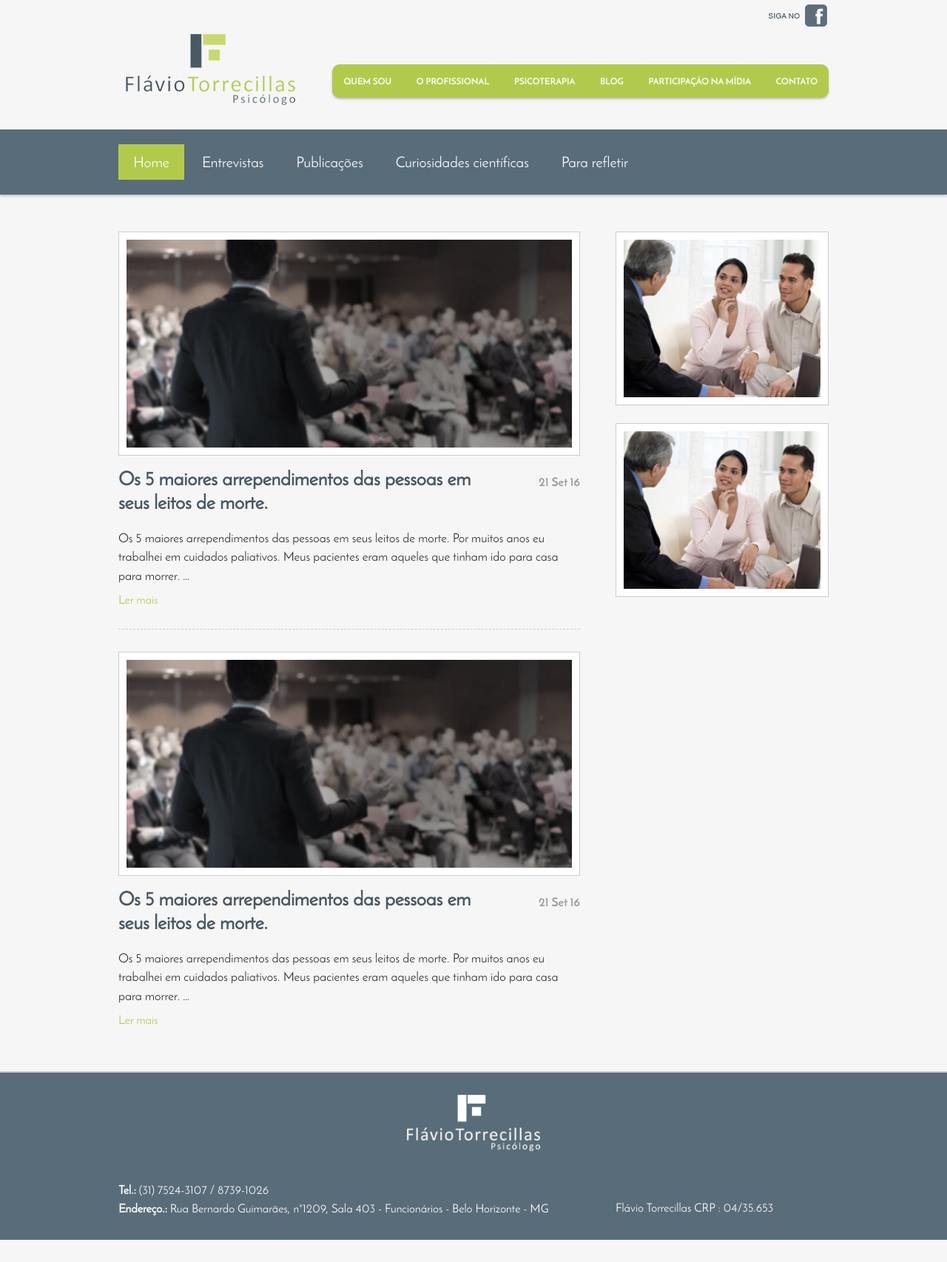
After one commit to victorapp12/flaviopsicologo, a PHP site: page /views/blog_list.php in a window 1280 px wide. The commit adds this page. Shown: the whole page at 74% size. Run offline with PHP 8.4, Linux system fonts and the light colour scheme.

Commit message:
Mais páginas e deixei mais bonito tbm

```diff
--- a/assets/stylesheets/application.css
+++ b/assets/stylesheets/application.css
@@ -77,7 +90,7 @@ body {
     font-family: "josefin_sansbold"; }
     .nav-menu ul li {
       display: inline-block;
-      padding: 15px 10px;
+      padding: 15px;
       position: relative; }
       .nav-menu ul li:hover {
         background: #6A84A1; }
@@ -90,7 +103,7 @@ body {
       .nav-menu ul li a {
         text-transform: uppercase;
         color: #FFF;
-        font-size: 13px; }
+        font-size: 12px; }
       .nav-menu ul li ul {
         position: absolute;
         left: 0;
@@ -122,18 +135,18 @@ body {
       .footer .footer-contact p span, .footer .footer-about p span {
         font-weight: bold; }
   .footer .footer-contact {
-    width: 70%; }
+    width: 70%;
+    line-height: 25px; }
   .footer .footer-about {
     width: 30%; }
+    .footer .footer-about p {
+      margin-top: 27px; }
   .footer .footer-logo {
     width: 100%;
     text-align: center;
     margin-bottom: 40px; }
-
-.home .section-title {
-  text-align: center;
-  font-size: 25px;
-  margin-bottom: 30px; }
+    .footer .footer-logo img {
+      width: 180px; }
 
 .home .home-banner {
   background-image: url("../img/bg_dest.jpg");
@@ -200,6 +215,14 @@ body {
   box-shadow: 0 2px 3px #bdbdbd; }
   .institutional .institutional-title h1 {
     color: #FFF; }
+  .institutional .institutional-title ul li {
+    display: inline-block;
+    padding: 12px 20px; }
+    .institutional .institutional-title ul li:hover, .institutional .institutional-title ul li.active {
+      background: #B2CA4C; }
+    .institutional .institutional-title ul li a {
+      font-size: 20px;
+      color: #FFF; }
 
 .institutional .institutional-content {
   margin-bottom: 40px; }
@@ -245,3 +272,78 @@ body {
         background: #EEEEEE;
         padding: 10px;
         box-sizing: border-box; }
+
+.blog-content .blog-content li:first-child {
+  padding: 10px 0 !important; }
+  .blog-content .blog-content li:first-child .post-content {
+    padding-bottom: 30px; }
+
+.blog-content .blog-content li .post-content {
+  position: relative; }
+
+.blog-content .blog-content li img {
+  width: 100%;
+  border: 1px solid #CCCCCC;
+  padding: 10px;
+  box-sizing: border-box;
+  background: #FFF;
+  margin-bottom: 15px; }
+
+.blog-content .blog-content li h1.post-detail {
+  margin-bottom: 20px;
+  color: #4a5964;
+  font-size: 27px;
+  width: 100%; }
+
+.blog-content .blog-content li h1 {
+  width: 80%; }
+  .blog-content .blog-content li h1 a {
+    color: #4a5964;
+    font-size: 26px; }
+
+.blog-content .blog-content li .post-info {
+  position: absolute;
+  right: 0;
+  top: 0; }
+  .blog-content .blog-content li .post-info span {
+    display: block; }
+  .blog-content .blog-content li .post-info .date {
+    font-weight: bold;
+    font-size: 16px;
+    font-family: "josefin_sansbold";
+    margin-top: 10px;
+    color: #999999; }
+  .blog-content .blog-content li .post-info .author {
+    font-size: 15px; }
+
+.blog-content .blog-content li p {
+  margin-top: 20px; }
+
+.blog-content .blog-content li .read-more {
+  position: relative;
+  top: 10px;
+  color: #B2CA4C; }
+
+.magazines {
+  text-align: center; }
+  .magazines li {
+    border-bottom: none !important;
+    display: inline-block;
+    padding: 10px !important; }
+    .magazines li img {
+      width: 100%;
+      border: 1px solid #CCCCCC;
+      padding: 10px;
+      box-sizing: border-box;
+      background: #FFF; }
+
+.important-websites {
+  text-align: center; }
+  .important-websites p {
+    text-align: left; }
+  .important-websites img {
+    margin: 30px auto;
+    border: 1px solid #CCCCCC;
+    padding: 10px;
+    box-sizing: border-box;
+    background: #FFF; }
--- a/assets/stylesheets/application.sass
+++ b/assets/stylesheets/application.sass
@@ -13,3 +13,5 @@
 @import structures/footer
 @import structures/home
 @import structures/page
+@import structures/blog
+@import structures/participacao_midia
--- a/assets/stylesheets/foundation/config.sass
+++ b/assets/stylesheets/foundation/config.sass
@@ -16,6 +16,7 @@ $grey-500: #6a6a6a
 $grey-600: #596c79
 $grey-700: #4a5964
 $grey-800: #333333
+$grey-900: #999999
 
 //Blue grey
 $blue-grey-500: #6A84A1
--- /dev/null
+++ b/assets/stylesheets/structures/blog.sass
@@ -0,0 +1,50 @@
+.blog-content
+  .blog-content
+    li:first-child
+      padding: 10px 0 !important
+      .post-content
+        padding-bottom: 30px
+    li
+
+      .post-content
+        position: relative
+        // padding-bottom: 30px
+      img
+        width: 100%
+        border: 1px solid $grey-300
+        padding: 10px
+        box-sizing: border-box
+        background: $white
+        margin-bottom: 15px
+      h1.post-detail
+        margin-bottom: 20px
+        color: $grey-700
+        font-size: 27px
+        width: 100%
+      h1
+        width: 80%
+        a
+          color: $grey-700
+          font-size: 26px
+
+      .post-info
+        position: absolute
+        right: 0
+        top: 0
+        span
+          display: block
+        .date
+          font-weight: bold
+          font-size: 16px
+          font-family: $font-bold
+          margin-top: 10px
+          color: $grey-900
+        .author
+          font-size: 15px
+      p
+        margin-top: 20px
+
+      .read-more
+        position: relative
+        top: 10px
+        color: $green-400
--- a/assets/stylesheets/structures/footer.sass
+++ b/assets/stylesheets/structures/footer.sass
@@ -18,11 +18,16 @@
 
   .footer-contact
     width: 70%
+    line-height: 25px
 
   .footer-about
     width: 30%
+    p
+      margin-top: 27px
 
   .footer-logo
     width: 100%
     text-align: center
     margin-bottom: 40px
+    img
+      width: 180px
--- a/assets/stylesheets/structures/header.sass
+++ b/assets/stylesheets/structures/header.sass
@@ -32,7 +32,7 @@
 
     li
       display: inline-block
-      padding: 15px 10px
+      padding: 15px
       position: relative
 
       &:hover
@@ -50,7 +50,7 @@
       a
         text-transform: uppercase
         color: $white
-        font-size: 13px
+        font-size: 12px
 
       //Submenu
       ul
--- a/assets/stylesheets/structures/home.sass
+++ b/assets/stylesheets/structures/home.sass
@@ -1,9 +1,4 @@
 .home
-
-  .section-title
-    text-align: center
-    font-size: 25px
-    margin-bottom: 30px
 
   //Banner
   .home-banner
@@ -30,17 +25,19 @@
         box-sizing: border-box
 
         img
-          margin-bottom: 10px
+          margin-bottom: 20px
+          width: 150px
 
         h2
           color: $grey-700
-          font-size: 17px
+          font-size: 18px
           line-height: 22px
-          margin-bottom: 5px
+          margin-bottom: 10px
 
         p
           color: $grey-500
           font-size: 15px
+          line-height: 22px
 
 
   //News
--- a/assets/stylesheets/structures/page.sass
+++ b/assets/stylesheets/structures/page.sass
@@ -9,6 +9,16 @@
 
     h1
       color: $white
+
+    ul
+      li
+        display: inline-block
+        padding: 12px 20px
+        &:hover, &.active
+          background: $green-400
+        a
+          font-size: 20px
+          color: $white
 
   .institutional-content
     margin-bottom: 40px
@@ -31,6 +41,11 @@
 
         &:last-child
           border: none
+
+        .iframe-content
+          width: 100%
+          margin: 50px 0
+          text-align: center
 
 
 
--- /dev/null
+++ b/assets/stylesheets/structures/participacao_midia.sass
@@ -0,0 +1,23 @@
+.magazines
+  text-align: center
+  li
+    border-bottom: none !important
+    display: inline-block
+    padding: 10px !important
+    img
+      width: 100%
+      border: 1px solid $grey-300
+      padding: 10px
+      box-sizing: border-box
+      background: $white
+
+.important-websites
+  text-align: center
+  p
+    text-align: left
+  img
+    margin: 30px auto
+    border: 1px solid $grey-300
+    padding: 10px
+    box-sizing: border-box
+    background: $white
--- a/assets/stylesheets/structures/shared.sass
+++ b/assets/stylesheets/structures/shared.sass
@@ -29,3 +29,18 @@ body
   margin: 0 auto
   position: relative
   height: auto
+  .section-title
+    text-align: center
+    font-size: 25px
+    margin-bottom: 30px
+
+
+.item-fade
+  vertical-align:top
+  opacity: 1
+  transition: opacity .25s ease-in-out
+  -moz-transition: opacity .25s ease-in-out
+  -webkit-transition: opacity .25s ease-in-out
+
+.hover:hover
+  opacity:.6
--- /dev/null
+++ b/views/blog_list.php
@@ -0,0 +1,78 @@
+<?php include 'header.php'; ?>
+
+<div class="section-pages institutional">
+
+  <div class="institutional-title">
+    <div class="section-content">
+      <ul class="institutional-menu">
+        <li class="active">
+          <a href="#">Home</a>
+        </li>
+        <li>
+          <a href="#">Entrevistas</a>
+        </li>
+        <li>
+          <a href="#">Publicações</a>
+        </li>
+        <li>
+          <a href="#">Curiosidades científicas</a>
+        </li>
+        <li>
+          <a href="#">Para refletir</a>
+        </li>
+
+      </ul>
+    </div>
+  </div>
+
+  <!-- Sidebar content start -->
+  <div class="institutional-content blog-content sidebar-content">
+    <div class="section-content">
+
+      <ul class="ul-content blog-content">
+        <li>
+          <img src="../assets/img/home-treinamento-fundo.jpg">
+          <div class="post-content">
+            <h1><a href="#">Os 5 maiores arrependimentos das pessoas em seus leitos de morte.</a></h1>
+            <div class="post-info">
+              <span class="date">21 Set 16</span>
+            </div>
+            <p>Os 5 maiores arrependimentos das pessoas em seus leitos de morte. Por muitos anos eu trabalhei em cuidados paliativos. Meus pacientes eram aqueles que tinham ido para casa para morrer. … </p>
+            <a href="#" class="read-more">Ler mais</a>
+          </div>
+        </li>
+        <li>
+          <img src="../assets/img/home-treinamento-fundo.jpg">
+          <div class="post-content">
+            <h1><a href="#">Os 5 maiores arrependimentos das pessoas em seus leitos de morte.</a></h1>
+            <div class="post-info">
+              <span class="date">21 Set 16</span>
+            </div>
+            <p>Os 5 maiores arrependimentos das pessoas em seus leitos de morte. Por muitos anos eu trabalhei em cuidados paliativos. Meus pacientes eram aqueles que tinham ido para casa para morrer. … </p>
+            <a href="#" class="read-more">Ler mais</a>
+          </div>
+        </li>
+
+      </ul>
+
+      <ul class="ul-sidebar">
+        <li>
+          <img src="../assets/img/img_sidebar.jpg">
+        </li>
+        <li>
+          <img src="../assets/img/img_sidebar.jpg">
+        </li>
+      </ul>
+
+    </div>
+  </div>
+  <!-- Sidebar content end -->
+
+
+
+
+
+
+
+
+  <?php include 'footer.php'; ?>
--- a/views/home.php
+++ b/views/home.php
@@ -14,17 +14,17 @@
       <ul>
         <li>
           <img src="../assets/img/seal_2013.png" alt="seal">
-          <h2>Psicólogo destaque de Minas Gerais 2013</h2>
+          <h2>Gente de Expressão 2013</h2>
           <p>Premiado e homonageado com o honroso título: "Gente de expressão de Minas Gerais 2013" pela excelência dos trabalhos prestados</p>
         </li>
         <li>
           <img src="../assets/img/seal_2014.png" alt="seal">
-          <h2>Psicólogo destaque especial por excelência clínica em 2014</h2>
+          <h2>Gente de Expressão 2014</h2>
           <p>Premiado e homonageado com o honroso título: "Gente de expressão de Minas Gerais 2013" pela excelência dos trabalhos prestados</p>
         </li>
         <li>
           <img src="../assets/img/seal_2015.png" alt="seal">
-          <h2>Psicólogo destaque de Minas Gerais 2013</h2>
+          <h2>Gente de Expressão 2015</h2>
           <p>Premiado e homonageado com o honroso título: "Gente de expressão de Minas Gerais 2013" pela excelência dos trabalhos prestados</p>
         </li>
       </ul>
```
Also changed, not shown: other parts of assets/stylesheets/application.css (+23 -4 lines), views/blog_detail.php (added, +68 -0 lines), views/participacao_midia.php (added, +111 -0 lines), assets/img/revistas/alphavida_mini.png (added), assets/img/revistas/flavio_lurdinha.jpg (added), assets/img/revistas/revista-guia-capa_mini200-273.png (added), assets/img/revistas/revista_claudia_capa_mini-200.jpg (added), assets/img/revistas/revista_psicopatas_mini.jpg (added), 1 other file.
